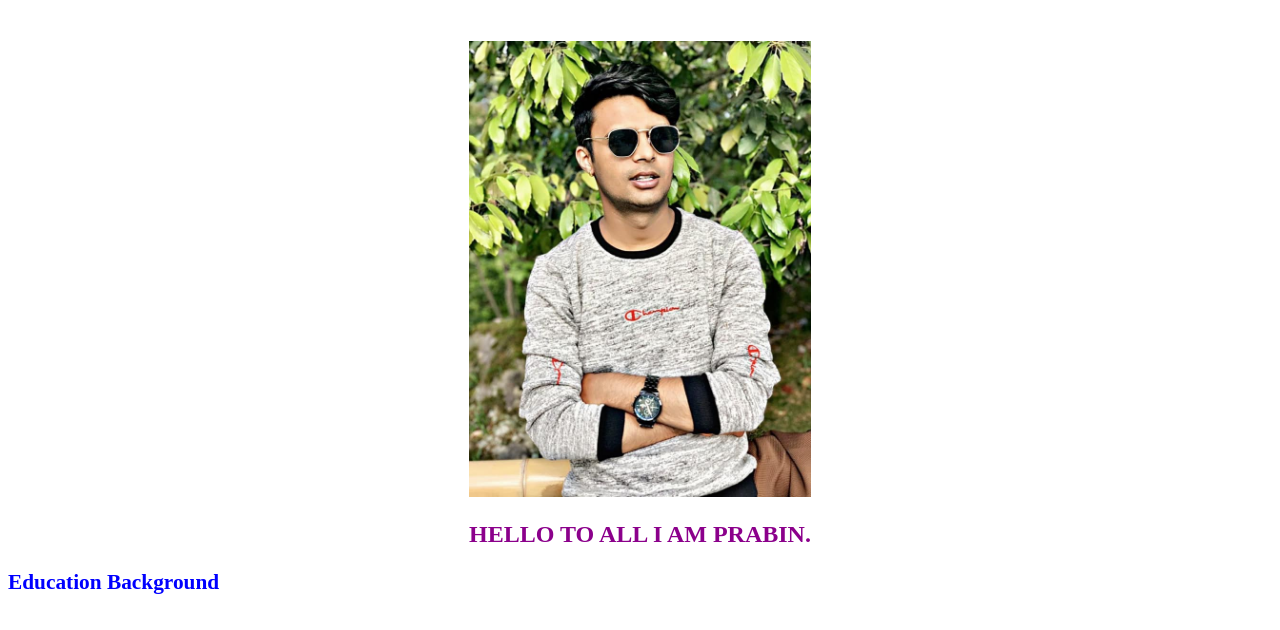
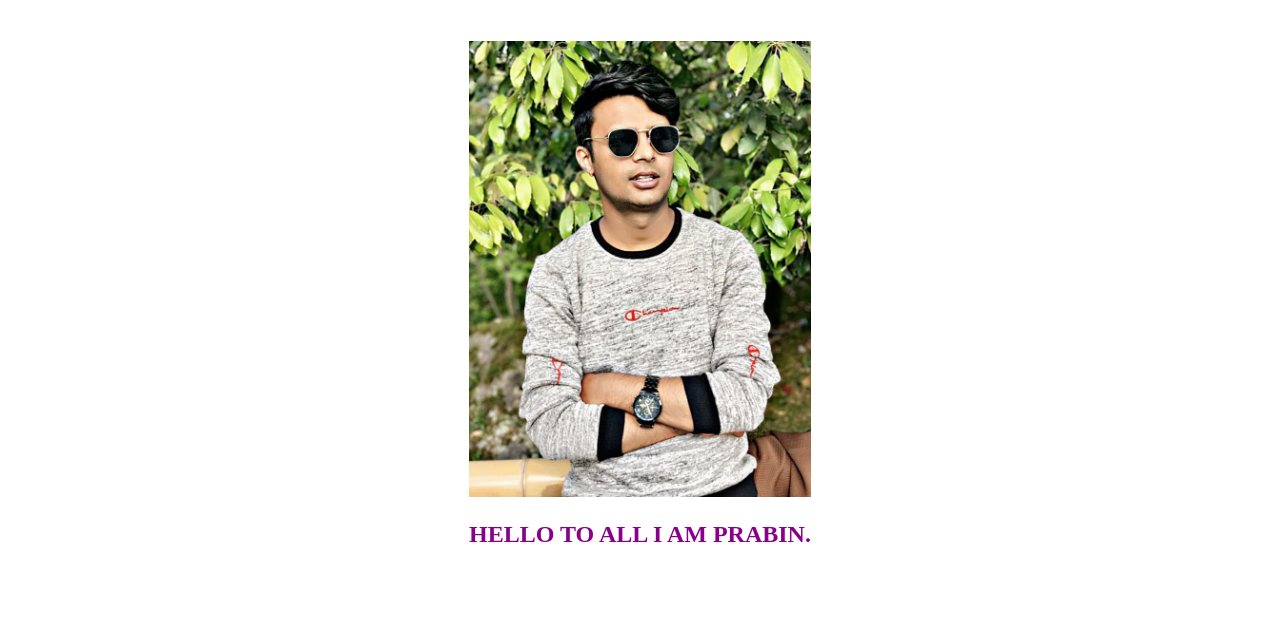
Before and after one commit to Prabinneupane1996/project.github.io, a plain HTML site: page index.html in a window 1280 px wide. Shown: the part 170-800 px from the top of the page. Drawn offline with Linux system fonts and the light colour scheme.

Commit message:
Update index.html

```diff
--- a/index.html
+++ b/index.html
@@ -13,7 +13,7 @@ ABOUT ME | <a href="country.html" "target="_blank">MY COUNTRY </a> | <a href="ho
 		<center><p> <img src= "prabin.jpg" width="342" height="456"</p></center>
 
 	<center><h2 style="color:DarkMagenta;font-size:18pt"> HELLO TO ALL I AM PRABIN.</br></h2></center>
-		<h3 style="color:Blue; font-size:16pt">Education Background</h3>
+
 		<p style="color:green; font-size:12pt"
 		    <meta charset = "UTF-8" />
 			<style type = "text/css">
```
